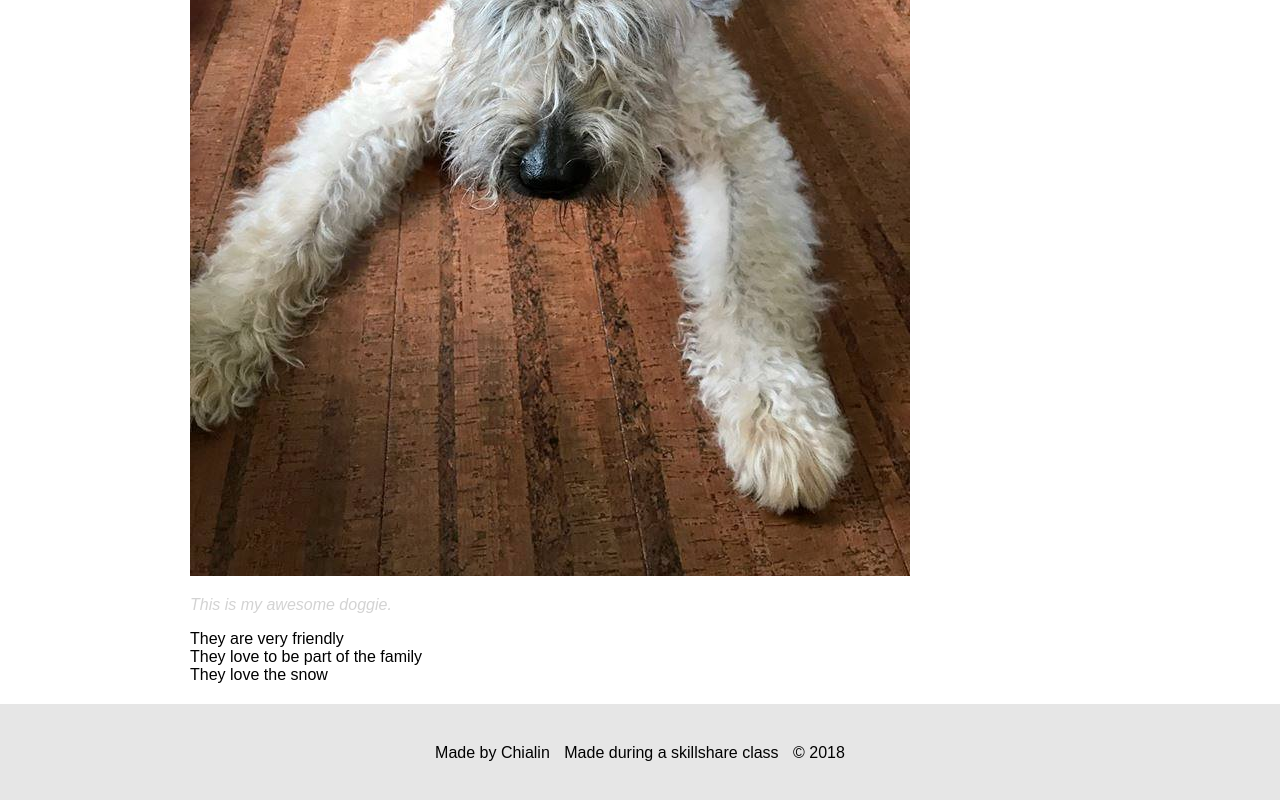
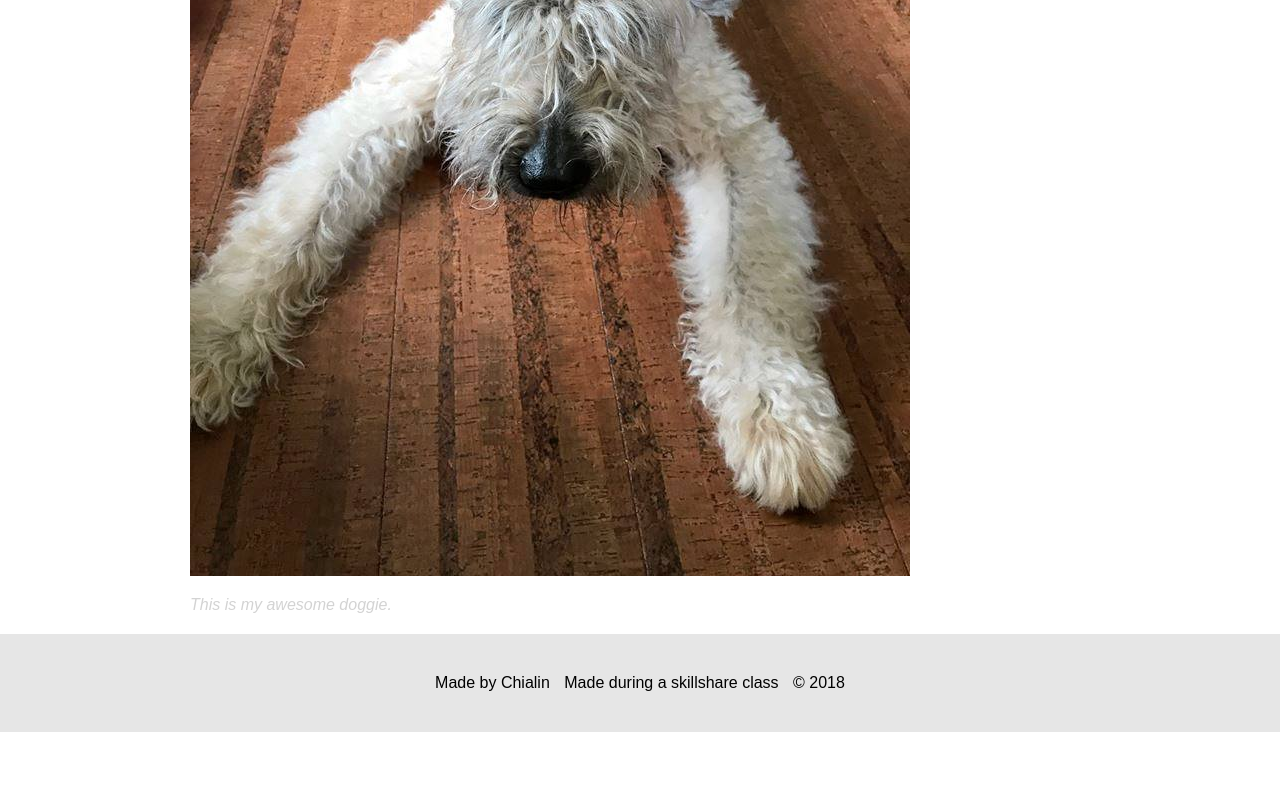
Before and after one commit to csham23/cartoon-hero, a plain HTML site: page index.html in a window 1280 px wide. Shown: the part 1189-1989 px from the top of the page. After the commit the page ends 1921 px from the top, so only its background shows below. Drawn offline with Linux system fonts and the light colour scheme.

Commit message:
Update changes

```diff
--- a/index.html
+++ b/index.html
@@ -21,11 +21,7 @@
 			</ol>
 			<img class="big-image" src="img/wheaten.jpg">
 			<p class="caption">This is my awesome doggie.</p>
-			<ul>
-				<li>They are very friendly</li>
-				<li>They love to be part of the family</li>
-				<li>They love the snow</li>
-			</ul>
+
 		</div>
 		<footer>
 			<ul>
```
